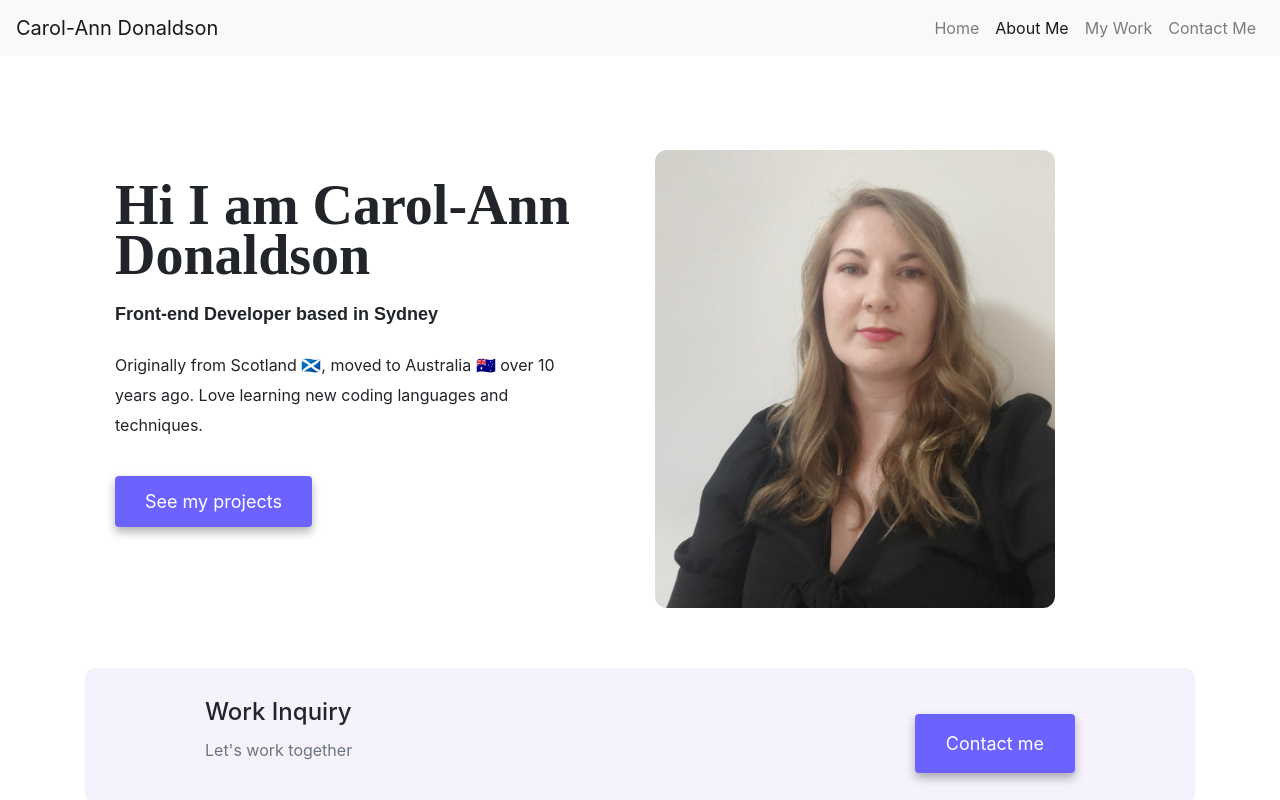
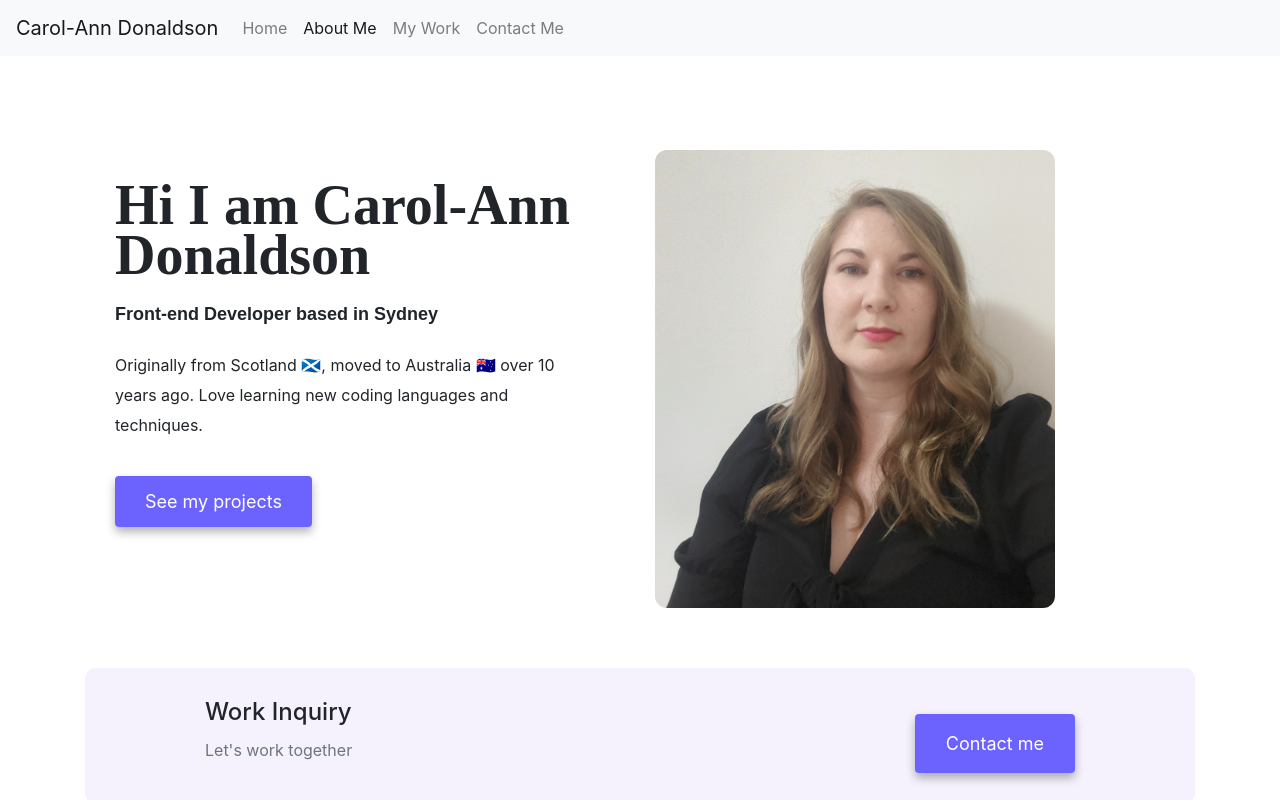
Before and after one commit to cdonal91/multi-page-website-static, a plain HTML site: page about.html in a window 1280 px wide. Shown: the top 800 px of the page. Drawn offline with nearby package versions, Linux system fonts and the light colour scheme.

Commit message:
Edit navbar

```diff
--- a/about.html
+++ b/about.html
@@ -50,10 +50,7 @@
       >
         <span class="navbar-toggler-icon"></span>
       </button>
-      <div
-        class="collapse navbar-collapse d-flex justify-content-end"
-        id="navbarNav"
-      >
+      <div class="collapse navbar-collapse" id="navbarNav">
         <ul class="navbar-nav">
           <li class="nav-item">
             <a class="nav-link" href="/index.html"
--- a/src/app.css
+++ b/src/app.css
@@ -224,8 +224,4 @@ footer .social-links a:hover {
     padding: 0;
     text-align: center;
   }
-
-  .navbar-nav li {
-    display: none;
-  }
 }
```
Also changed, not shown: contactme.html (+1 -4 lines), index.html (+1 -4 lines), mywork.html (+1 -1 lines).
